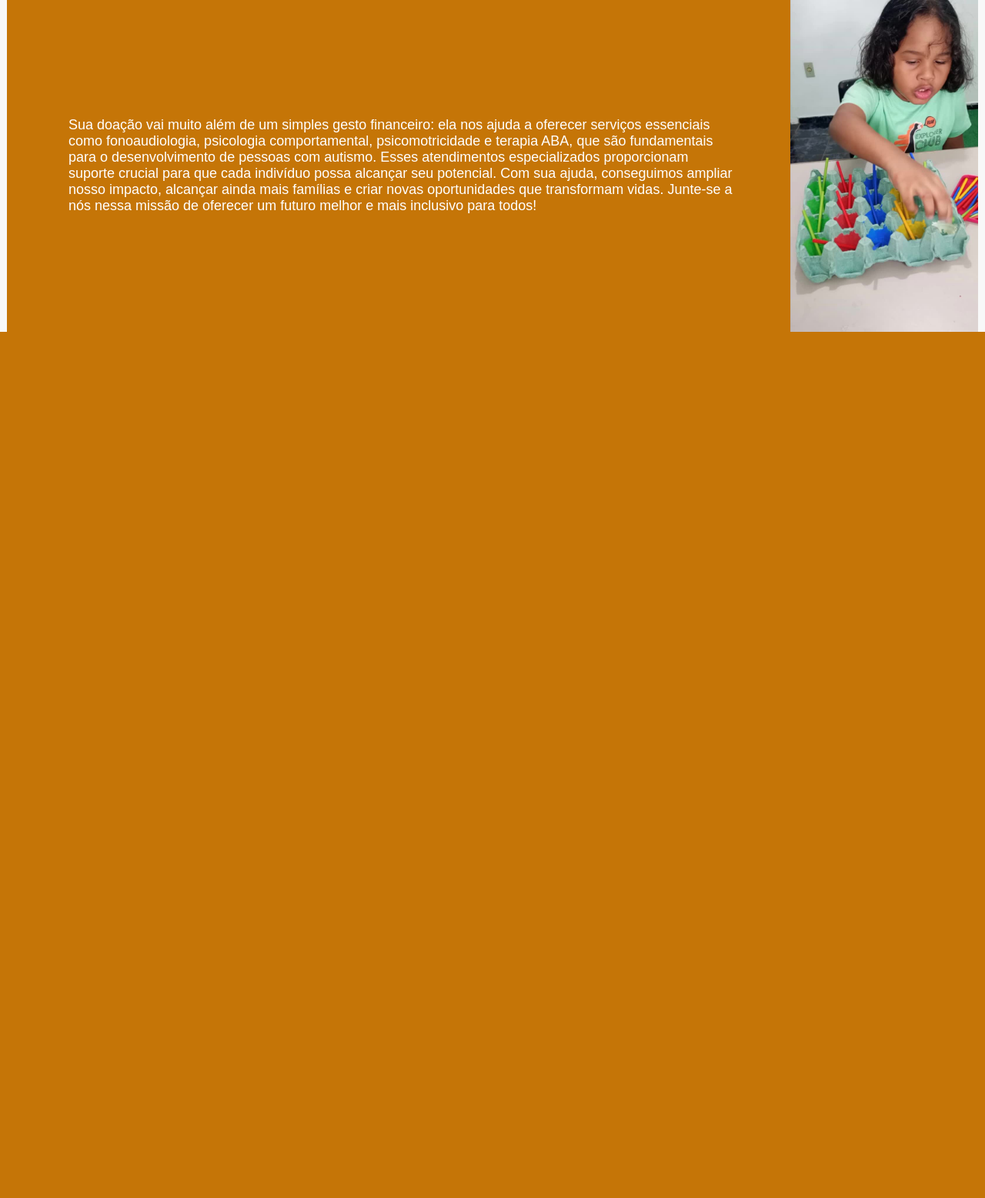
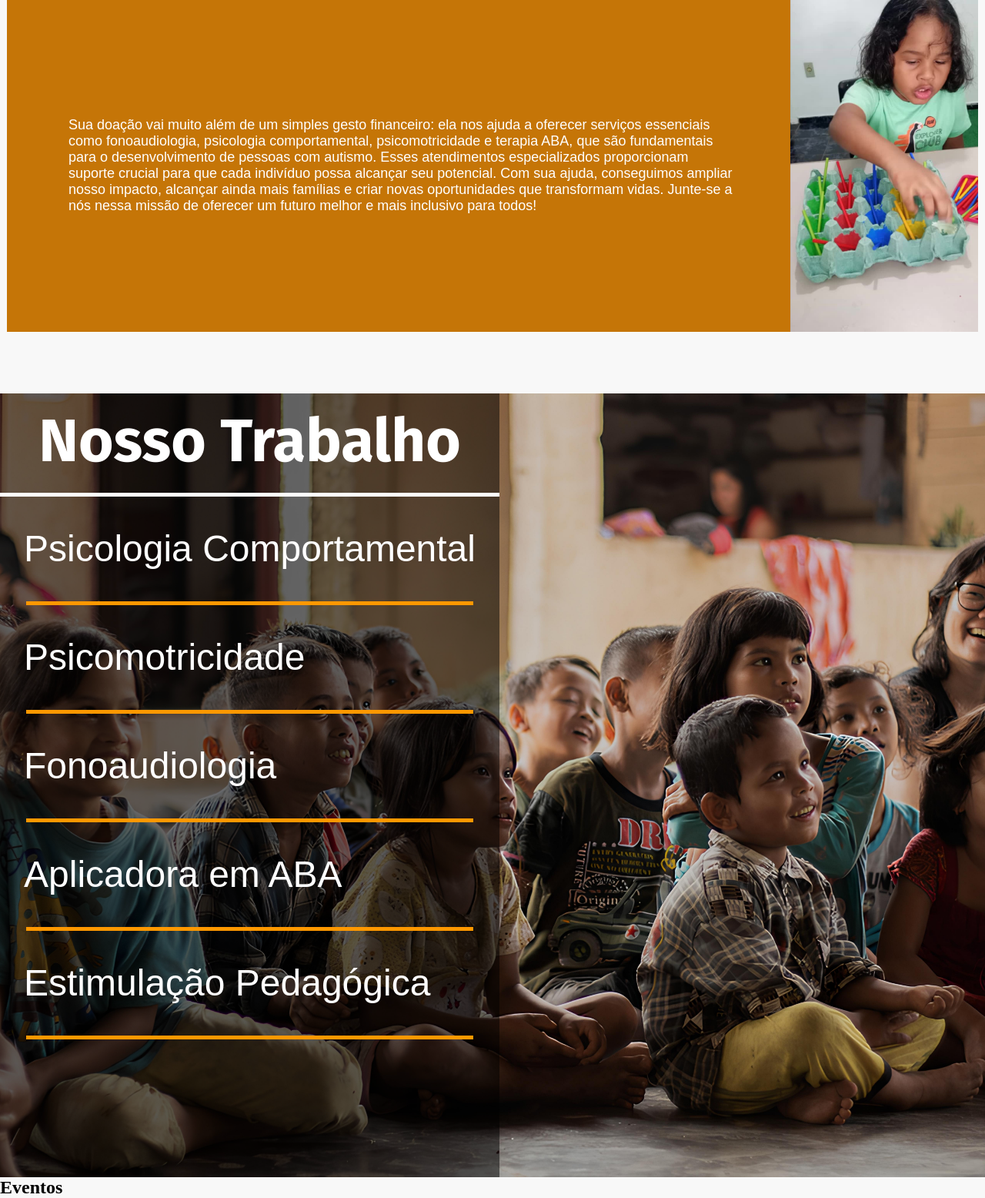
Before and after one commit to Luis5Felipe/webisiteong, a Django app: page / in a window 1280 px wide. Shown: the part 989-2545 px from the top of the page at 77% size. Before the commit the page ends 1420 px from the top, so only its background shows below. Run offline with Django 5.2, Linux system fonts and the light colour scheme; some web fonts are replaced.

Commit message:
Update pagina home

```diff
--- a/Webisite/static/website/css/home.css
+++ b/Webisite/static/website/css/home.css
@@ -166,6 +166,7 @@ html, body {
     z-index: 0;
 }
 
+/*Sobre a ong */
 .sobre-ong{
     background: #748A1E;
     margin-top: 10px;
@@ -193,21 +194,21 @@ html, body {
     border: none;
     margin: 20px auto;
 }
-
+/*apelo de doação*/
 .apelo {
     background-color: #C57507;
-    width: 1262px;          /* Largura fixa do contêiner */
-    height: 432px;          /* Altura fixa do contêiner */
+    width: 1262px;
+    height: 432px;
     display: flex;
-    margin: 0 auto;         /* Centraliza o contêiner horizontalmente */
-    align-items: center;     /* Centraliza verticalmente */
+    margin: 0 auto;
+    align-items: center;
     justify-content: center;
     align-content: center;
     margin-top: 80px;
 }
 
 .apelo  p {
-    margin: 0; /* Remove a margem do <p> */
+    margin: 0;
     font-family: var(--fonteTexto);
     font-size: 18px;
     color: white;
@@ -216,15 +217,83 @@ html, body {
 
 
 .imagem {
-    width: 1000%; /* Ou qualquer largura desejada */
-    max-width: 316px; /* Limite a largura máxima da imagem */
+    width: 1000%;
+    max-width: 316px;
     height: auto;
     display: flex;
 }
 
 .imagem img {
-    width: 100%; /* A imagem ocupa 100% do contêiner */
-    height: 432px; /* A altura é ajustada automaticamente */
-    object-fit: contain; /* Para manter a proporção sem cortar a imagem */
+    width: 100%;
+    height: 432px;
+    object-fit: contain;
     padding-left: 72px;
 }
+
+/*banner de expecialidade*/
+
+#margin {
+    margin-top: 80px;
+}
+
+.banner2 {
+    position: relative;
+    width: 100%;
+    height: 1018px;
+    padding: 0;
+}
+
+.cover {
+    position: absolute;
+    top: 0;
+    left: 0;
+    width: 649px;
+    height: 100%;
+    background: rgba(0, 0, 0, 0.5);
+    z-index: 1;
+}
+
+.banner2 img {
+    width: 100%;
+    height: 100%;
+    object-fit: cover;
+    z-index: 0;
+}
+
+.textos h1{
+    color: white;
+    font-size: 78px;
+    font-family: var(--fonteMenu);
+    margin-top: 15px;
+    text-align: center;
+}
+
+.lista-servicos li {
+    color: white;
+    font-size: 48px;
+    font-family: var(--fonteTexto);
+    margin: 0;
+    line-height: 2;
+}
+
+.textos{
+    display: flex;
+    flex-direction: column;
+    justify-content: center;
+    align-items: center;
+}
+
+.separador{
+    width: 99%;
+    height: 5px;
+    background-color:#FF9800;
+    border: none;
+    margin: 20px auto;
+}
+.separador1{
+    width: 100%;
+    height: 5px;
+    background-color:#ffffff;
+    border: none;
+    margin: 20px auto;
+}
--- a/Webisite/templates/_layouts/home.html
+++ b/Webisite/templates/_layouts/home.html
@@ -47,9 +47,33 @@
             <img src="{% static 'website/img/criançadoaçao.jpg' %}" alt="apelo de doação">
         </div>
     </section>
+    <section class="banner2" id="margin">
+        <div class="cover">
+            <div class="textos">
+                <h1>Nosso Trabalho</h1>
+                <hr class="separador1">
+                <ul class="lista-servicos">
+                    <li>Psicologia Comportamental</li>
+                    <hr class="separador">
+                    <li>Psicomotricidade</li>
+                    <hr class="separador">
+                    <li>Fonoaudiologia</li>
+                    <hr class="separador">
+                    <li>Aplicadora em ABA</li>
+                    <hr class="separador">
+                    <li>Estimulação Pedagógica</li>
+                    <hr class="separador">
+                </ul>
+            </div>
+        </div>
+        <img id="banner2" src="{% static 'website/img/banner2.jpg' %}" alt="apelo de doação">
+    </section>
+    <section>
+        <div>
+            <h1>Eventos</h1>
+        </div>
 
-
-
+    </section>
 
 
 </body>
```
Also changed, not shown: Webisite/static/website/img/banner2.jpg (added).
